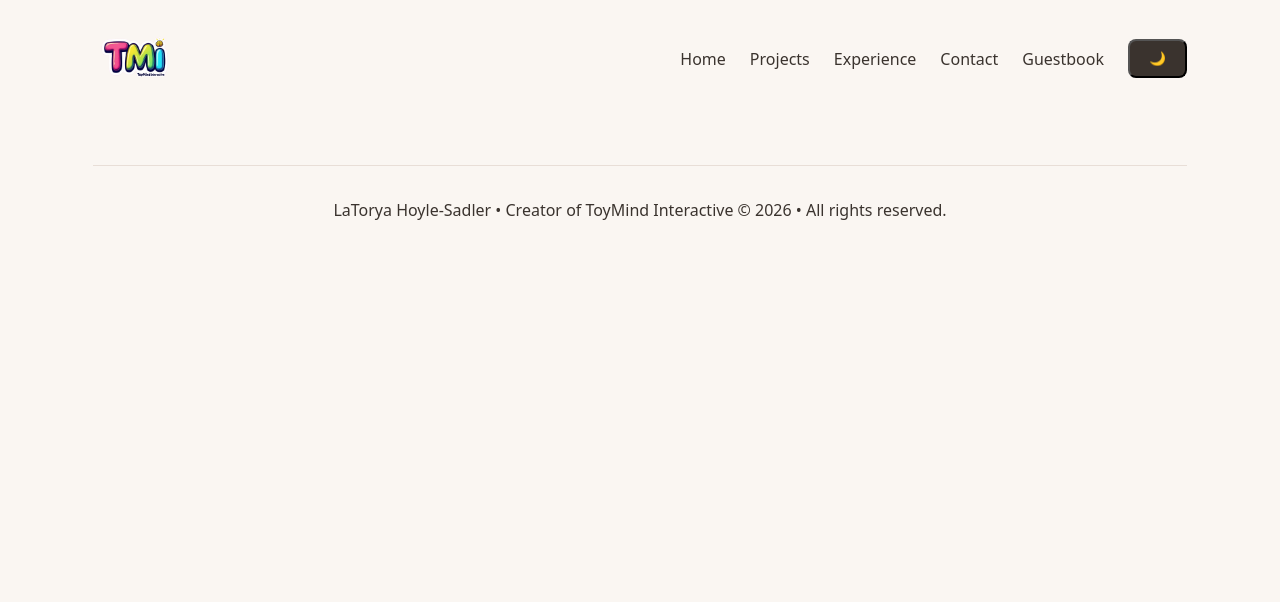
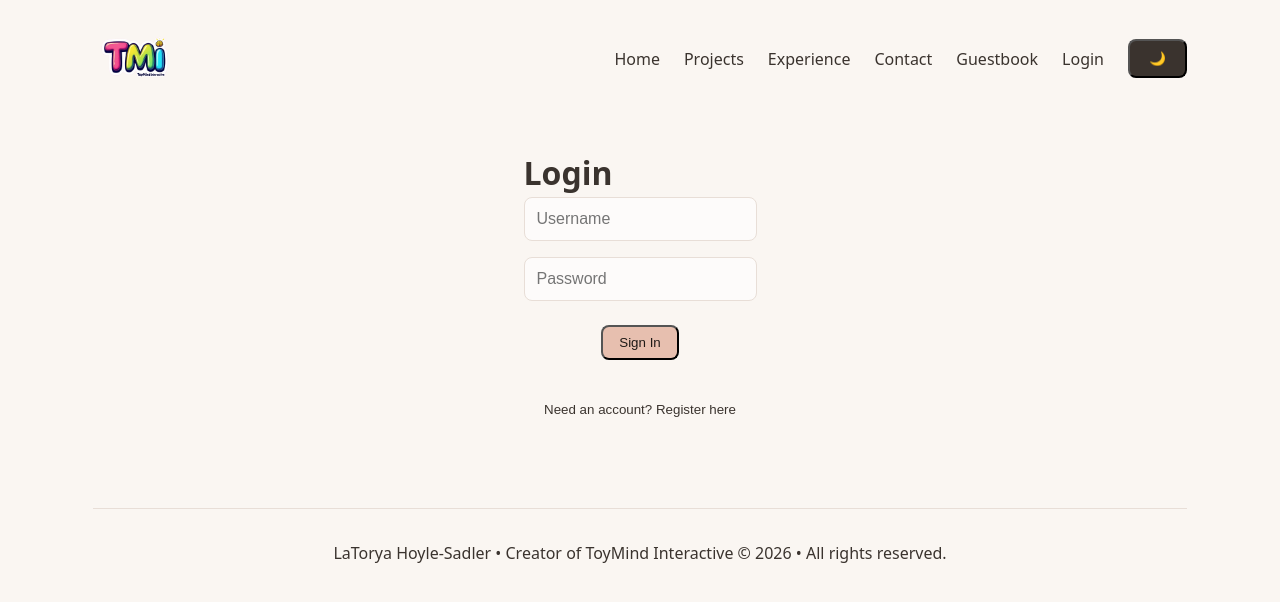
Before and after one commit to IamLaTorya/portfolio-guestbook, a React (Vite) app in the folder client/: page /login in a window 1280 px wide. Shown: the top 602 px of the page. Built offline with nearby package versions, Linux system fonts and the light colour scheme.

Commit message:
feat: connect authentication ui

```diff
--- a/client/src/App.css
+++ b/client/src/App.css
@@ -587,6 +587,37 @@ form button {
   font-weight: 600;
 }
 
+/* Login page styles */
+.login-container {
+  max-width: 500px;
+  margin: 0 auto;
+  padding: 2rem 0;
+}
+
+.login-toggle-button {
+  background: none !important;
+  border: none !important;
+  color: var(--text) !important;
+  cursor: pointer;
+  box-shadow: none !important;
+  transform: none !important;
+  margin: 2rem auto 0 auto;
+  display: block;
+}
+
+.login-toggle-button:hover {
+  background: none !important;
+  color: var(--text) !important;
+  transform: none !important;
+}
+
+.login-status-text {
+  text-align: center;
+  margin: 1.5rem 0;
+  color: var(--text);
+}
+
+
 /* Footer — Fluid, accessible, no overflow                 */
 footer {
   margin-top: 3rem;
--- a/client/src/App.jsx
+++ b/client/src/App.jsx
@@ -12,6 +12,8 @@ import Projects from './pages/Projects'
 import ProjectDetails from './pages/ProjectDetails'
 import Contact from './pages/Contact'
 import Guestbook from './pages/Guestbook'
+import Login from './pages/Login'
+
 // import css
 import './App.css'
 
@@ -43,6 +45,7 @@ export default function App() {
             <Route path="/experience" element={<Experience />} />
             <Route path="/contact" element={<Contact />} />
             <Route path="/guestbook" element={<Guestbook />} />
+            <Route path="/login" element={<Login />} />
           </Routes>
           <Footer />
         </div>
--- a/client/src/components/Navigation.jsx
+++ b/client/src/components/Navigation.jsx
@@ -19,6 +19,7 @@ export default function Navigation({
                 <NavLink to="/experience">Experience</NavLink>
                 <NavLink to="/contact">Contact</NavLink>
                 <NavLink to="/guestbook">Guestbook</NavLink>
+                <NavLink to="/login">Login</NavLink>
                 <button onClick={onToggleMode} className="theme-toggle">{isDarkMode ? "☀️" : "🌙"}</button>
             </div>
         </nav >
--- /dev/null
+++ b/client/src/pages/Login.jsx
@@ -0,0 +1,126 @@
+import { useState, useEffect } from "react";
+import { useNavigate } from "react-router-dom";
+
+export default function Login() {
+    const [isLogin, setIsLogin] = useState(true);
+    const [username, setUsername] = useState("");
+    const [password, setPassword] = useState("");
+    const [loading, setLoading] = useState(false);
+    const [error, setError] = useState(null);
+    const [isLoggedIn, setIsLoggedIn] = useState(false);
+
+    const navigate = useNavigate();
+
+    // Evaluate credential existence upon component initialization
+    useEffect(() => {
+        const token = localStorage.getItem("token");
+        if (token) {
+            setIsLoggedIn(true);
+        }
+    }, []);
+
+    async function handleSubmit(e) {
+        e.preventDefault();
+        setLoading(true);
+        setError(null);
+
+        const endpoint = isLogin ? "/api/auth/login" : "/api/auth/register";
+
+        try {
+            const res = await fetch(endpoint, {
+                method: "POST",
+                headers: { "Content-Type": "application/json" },
+                body: JSON.stringify({ username, password }),
+            });
+
+            const data = await res.json();
+
+            if (!res.ok) {
+                throw new Error(data.message || data.error || "Authentication failed.");
+            }
+
+            if (isLogin) {
+                localStorage.setItem("token", data.token);
+                if (data.user?.role === "admin") {
+                    localStorage.setItem("isAdmin", "true");
+                }
+                alert("Login successful!");
+                setIsLoggedIn(true);
+                navigate("/");
+            } else {
+                alert("Registration successful! Please log in.");
+                setIsLogin(true);
+                setPassword("");
+            }
+        } catch (err) {
+            console.error("Authentication action failed:", err);
+            setError(err.message);
+        } finally {
+            setLoading(false);
+        }
+    }
+
+    function handleLogout() {
+        localStorage.removeItem("token");
+        localStorage.removeItem("isAdmin");
+        setIsLoggedIn(false);
+        alert("You have been logged out safely.");
+        navigate("/guestbook");
+    }
+
+    // Signed In User Profile Layout
+    if (isLoggedIn) {
+        return (
+            <div className="login-container">
+                <h1 className="guestbook-header">Account Panel</h1>
+                <p className="login-status-text">You are currently logged in.</p>
+                <button type="button" onClick={handleLogout} className="submit-button">
+                    Sign Out
+                </button>
+            </div>
+        );
+    }
+
+    // Standard Unauthenticated Access Layout
+    return (
+        <div className="login-container">
+            <h1 className="guestbook-header">{isLogin ? "Login" : "Register"}</h1>
+
+            <form onSubmit={handleSubmit}>
+                <input
+                    type="text"
+                    value={username}
+                    onChange={(e) => setUsername(e.target.value)}
+                    placeholder="Username"
+                    required
+                    disabled={loading}
+                />
+                <input
+                    type="password"
+                    value={password}
+                    onChange={(e) => setPassword(e.target.value)}
+                    placeholder="Password"
+                    required
+                    disabled={loading}
+                />
+
+                {error && <p className="form-inactive-notice login-status-text">{error}</p>}
+
+                <button type="submit" className="submit-button" disabled={loading}>
+                    {loading ? "Processing..." : isLogin ? "Sign In" : "Create Account"}
+                </button>
+            </form>
+
+            <button
+                type="button"
+                onClick={() => {
+                    setIsLogin(!isLogin);
+                    setError(null);
+                }}
+                className="login-toggle-button"
+            >
+                {isLogin ? "Need an account? Register here" : "Already have an account? Login here"}
+            </button>
+        </div>
+    );
+}
```
